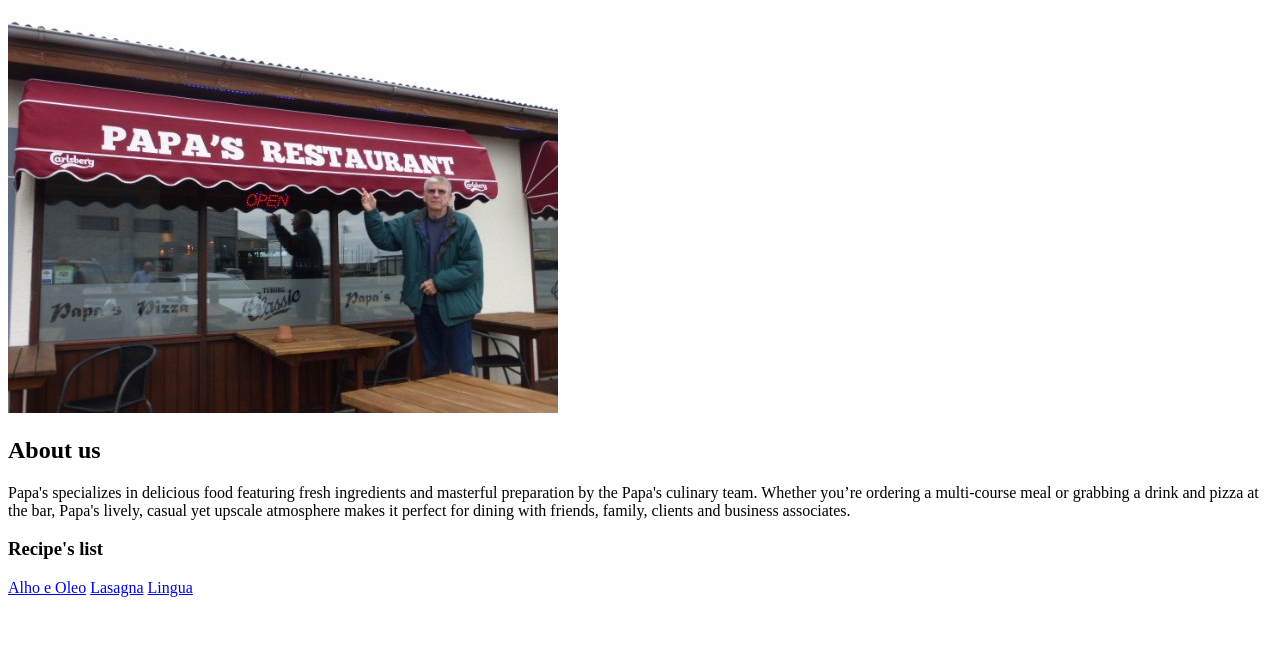
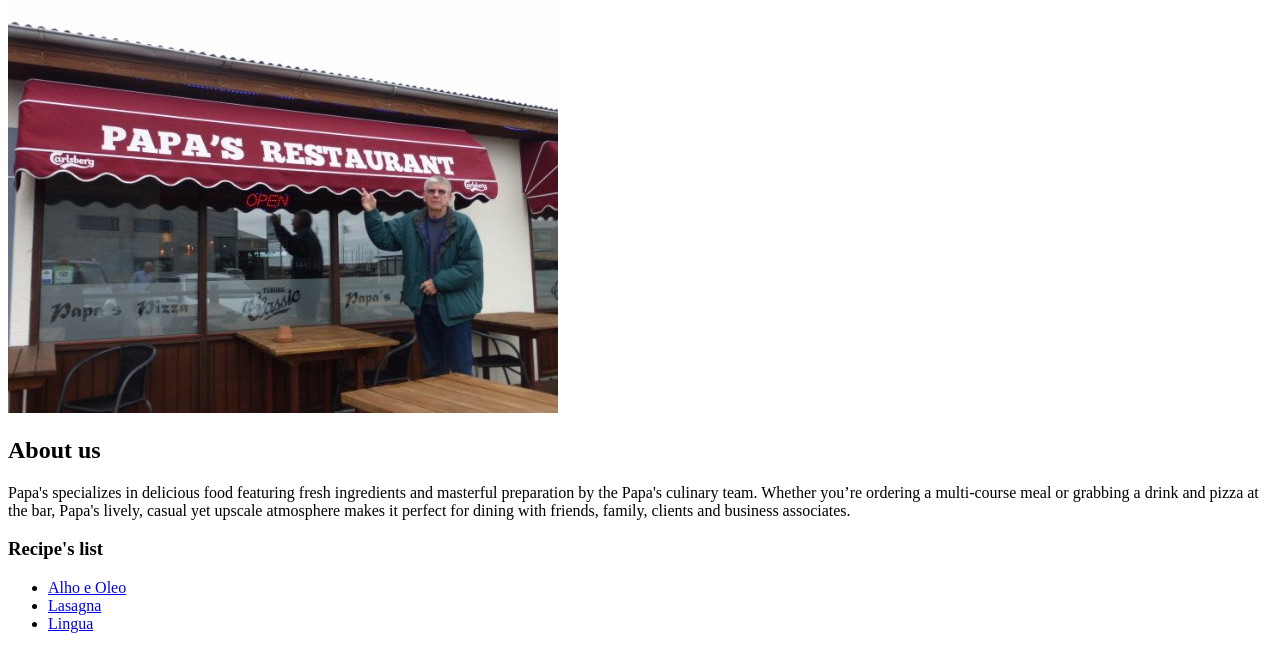
Before and after one commit to pkosby/odin-recipe-project, a plain HTML site: page index.html in a window 1280 px wide. Shown: the part 79-750 px from the top of the page. Drawn offline with Linux system fonts and the light colour scheme.

Commit message:
finished-index

```diff
--- a/index.html
+++ b/index.html
@@ -12,8 +12,10 @@
     <h2>About us</h2>
     <p>Papa's specializes in delicious food featuring fresh ingredients and masterful preparation by the Papa's culinary team. Whether you’re ordering a multi-course meal or grabbing a drink and pizza at the bar, Papa's lively, casual yet upscale atmosphere makes it perfect for dining with friends, family, clients and business associates.</p>
     <h3>Recipe's list</h3>
-    <p><a href="recipes/alhoeoleo.html">Alho e Oleo</a>
-    <a href="recipes/lasagna.html">Lasagna</a>
-    <a href="recipes/lingua.html">Lingua</a></p>
+    <ul>
+        <li><a href="recipes/alhoeoleo.html">Alho e Oleo</a></li>
+        <li><a href="recipes/lasagna.html">Lasagna</a></li>
+        <li><a href="recipes/lingua.html">Lingua</a></p></li>
+    </ul>
 </body>
 </html>
```
